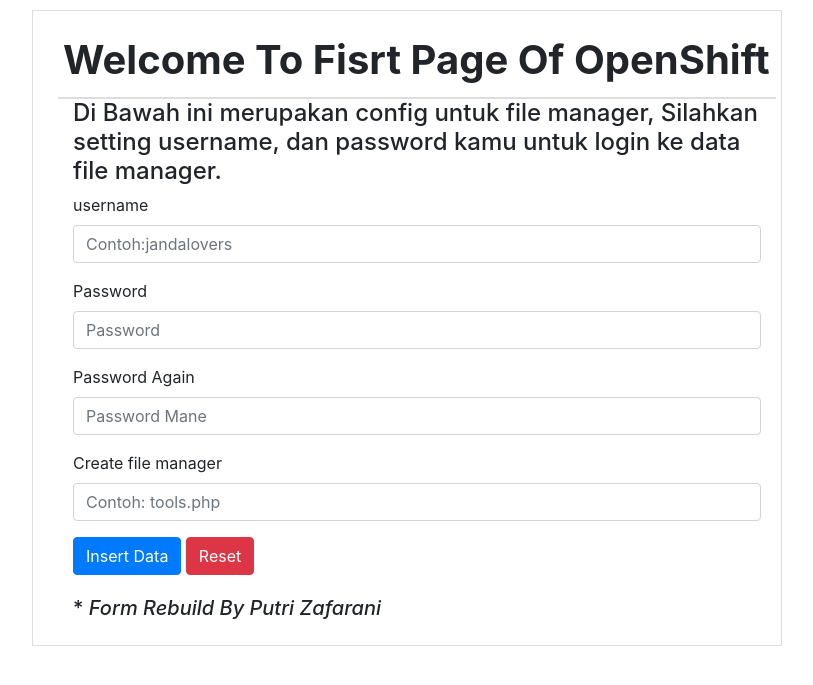
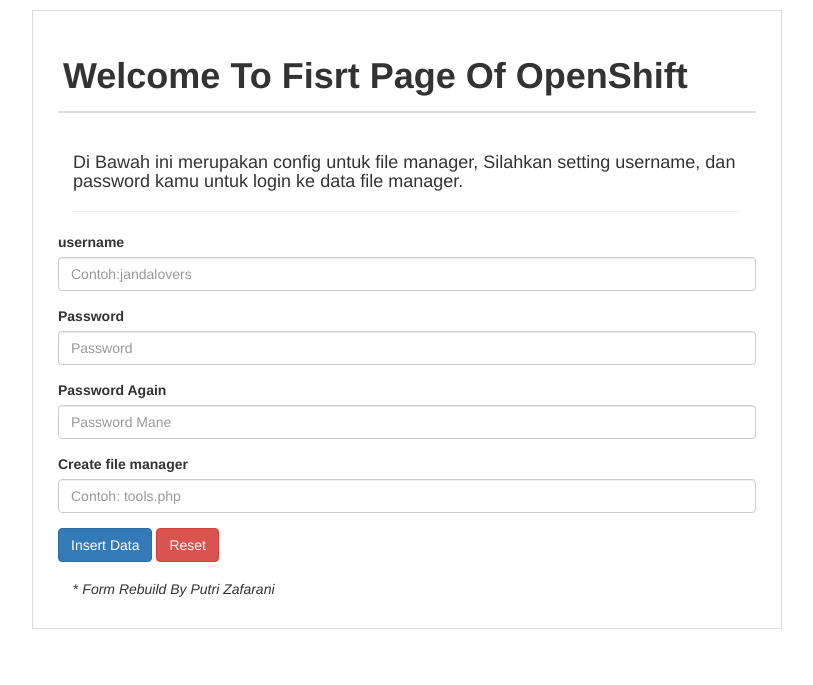
Before and after one commit to populerlagu/4dgt, a PHP site: page / in a window 1280 px wide. Shown: the top 685 px of the page, without its empty margins (233-1046 px from the left). Run offline with PHP 8.4, Linux system fonts and the light colour scheme; some libraries are stand-ins or nearby versions.

Commit message:
Update index.php

```diff
--- a/index.php
+++ b/index.php
@@ -1,9 +1,13 @@
 <!DOCTYPE html>
 <html>
 <head>
- <title>Welcome To Fisrt Page Of OpenShift @Powered 4 Digit Team</title>
-<link rel="stylesheet" href="http://stmj.tk/contents/themes/fasthink/bootstrap/css/bootstrap.min.css">
-<script src="http://stmj.tk/contents/themes/fasthink/bootstrap/js/jquery.min.js"></script>
+<title>Welcome To Fisrt Page Of OpenShift @Powered 4 Digit Team</title>
+<meta charset="utf-8">
+<link rel="shortcut icon" href="https://ssl.gstatic.com/docs/documents/images/kix-favicon6.ico">
+<meta name="viewport" content="width=device-width, initial-scale=1">
+<link rel="stylesheet" href="https://maxcdn.bootstrapcdn.com/bootstrap/3.3.7/css/bootstrap.min.css">
+<script src="https://ajax.googleapis.com/ajax/libs/jquery/3.2.1/jquery.min.js"></script>
+<script src="https://maxcdn.bootstrapcdn.com/bootstrap/3.3.7/js/bootstrap.min.js"></script>
 </head>
 <body>
 <div style="max-width:750px;margin:10px auto;border:1px solid #ddd;padding:10px 0">
@@ -16,7 +20,7 @@
    <h4>Di Bawah ini merupakan config untuk file manager, Silahkan setting username, dan password kamu untuk login ke data file manager.</h4>
   </div>
 
-  <form role="form" class="form-horizontal" action="/pz.php">
+  <form role="form" class="form-horizontal" action="/pz.php" method="POST">
    <div class="form-group">
     <label>username</label>
     <input type="text" name="username" placeholder="Contoh:jandalovers" class="form-control">
```
